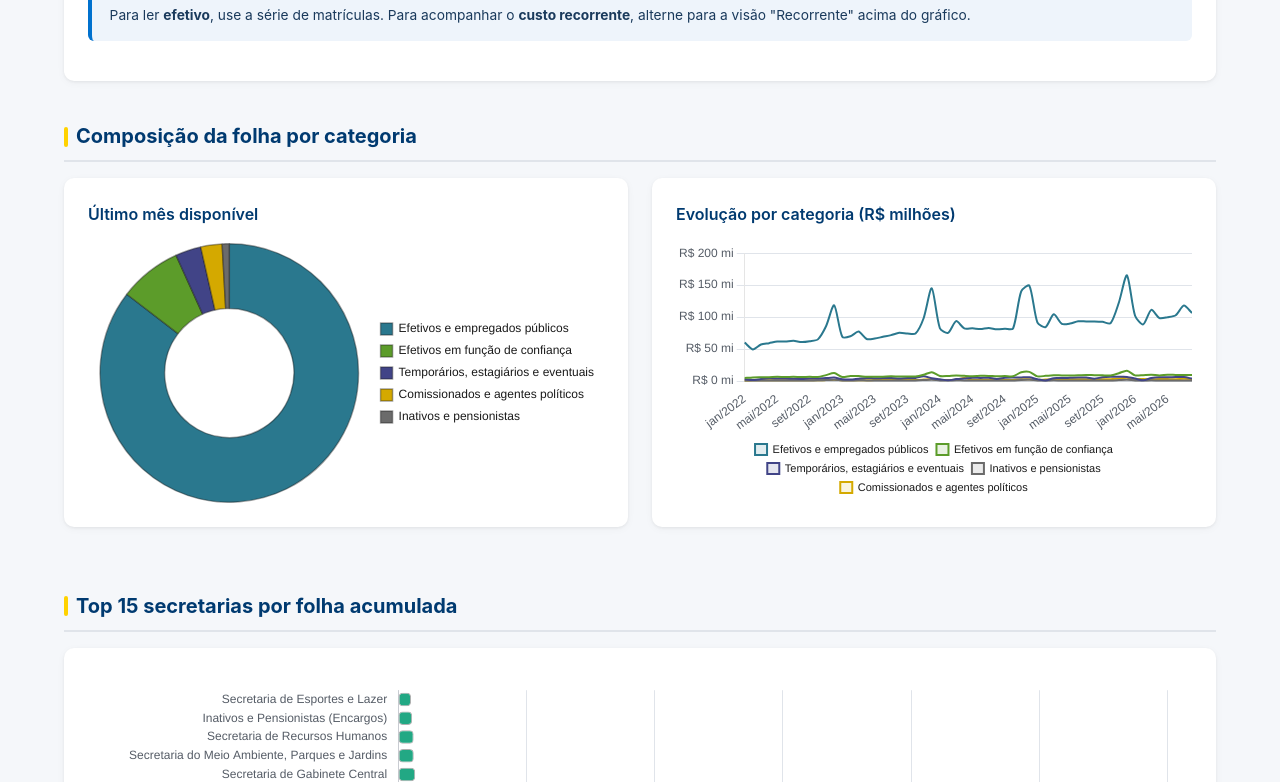
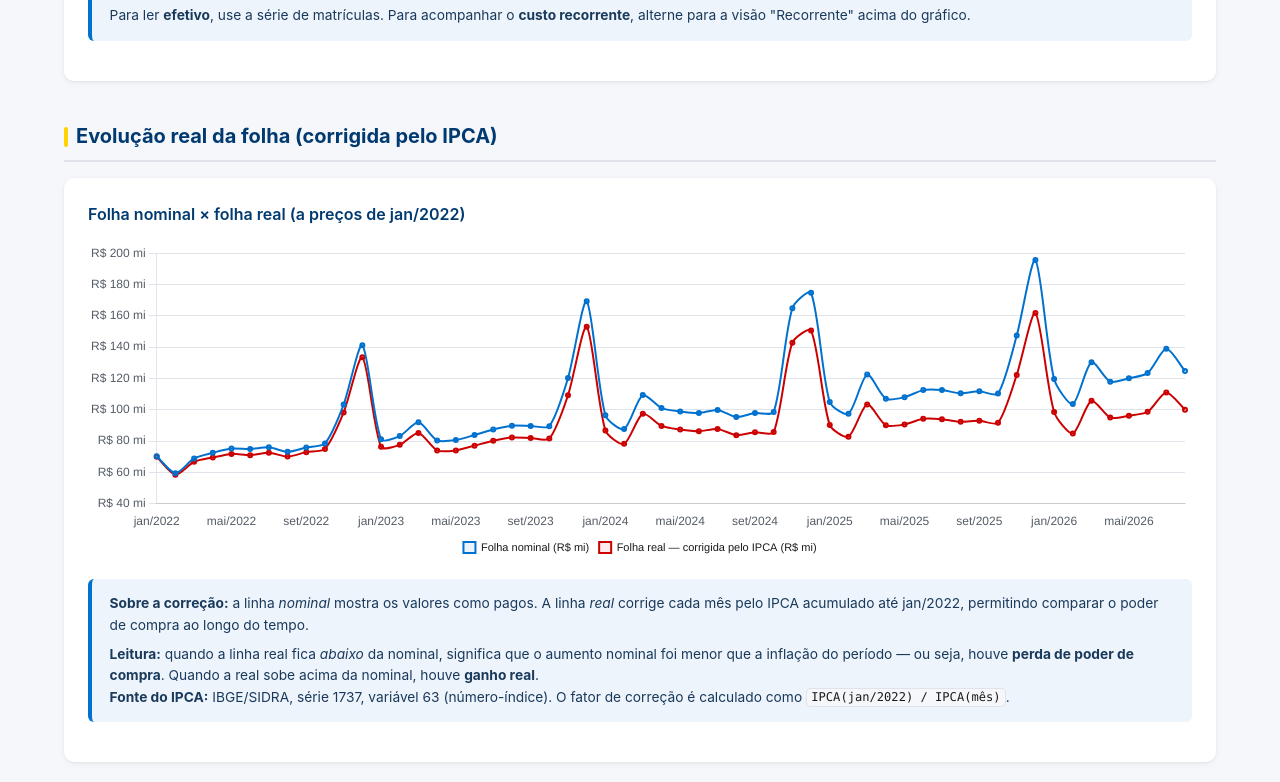
Before and after one commit to obs-sorocaba/raiox-folha-sorocaba, a plain HTML site: page index.html in a window 1280 px wide. Shown: the part 1198-1980 px from the top of the page. Drawn offline with nearby package versions, Linux system fonts and the light colour scheme.

Commit message:
Bloco 3D: grafico de folha nominal x real (corrigida pelo IPCA) na pagina inicial

```diff
--- a/assets/pagina_inicial.js
+++ b/assets/pagina_inicial.js
@@ -2,13 +2,16 @@
    Pagina inicial - Raio-X do Quadro de Pessoal da Prefeitura de Sorocaba
    Le os agregados e renderiza KPIs, graficos e selo de auditoria.
    Toggle: Total x Recorrente no grafico mensal.
+   NOVO: Grafico de folha nominal x real (corrigida pelo IPCA).
    ========================================================================= */
 
 const estadoInicial = {
   folhaMensalTotal: [],
   folhaMensalRecorrente: [],
-  visaoAtual: "total",     // "total" | "recorrente"
+  folhaMensalIPCA: [],       // NOVO
+  visaoAtual: "total",       // "total" | "recorrente"
   graficoMensal: null,
+  graficoMensalIPCA: null,   // NOVO
 };
 
 const num = (v) => (v === null || v === undefined || v === "" ? 0 : Number(v));
@@ -125,6 +128,83 @@ function inicializarToggle() {
   // Marca "Total" como ativo na abertura
   const btnTotal = document.querySelector('[data-visao="total"]');
   if (btnTotal) btnTotal.classList.add("ativo");
+}
+
+/* -------------------------------------------------------------------------
+   Grafico mensal nominal x real (IPCA) — NOVO
+   ------------------------------------------------------------------------- */
+function renderizarGraficoMensalIPCA() {
+  const ctx = document.getElementById("grafico-mensal-ipca");
+  if (!ctx) return;
+
+  const dados = estadoInicial.folhaMensalIPCA;
+  if (!dados || !dados.length) return;
+
+  const labels = dados.map((d) => rotuloPeriodo(d.ano, d.mes));
+  const nominal = dados.map((d) => d.folha_nominal / 1e6);
+  const real = dados.map((d) => d.folha_real / 1e6);
+
+  if (estadoInicial.graficoMensalIPCA) estadoInicial.graficoMensalIPCA.destroy();
+
+  estadoInicial.graficoMensalIPCA = new Chart(ctx, {
+    type: "line",
+    data: {
+      labels,
+      datasets: [
+        {
+          label: "Folha nominal (R$ mi)",
+          data: nominal,
+          borderColor: CORES.azulClaro,
+          backgroundColor: "rgba(0,113,206,0.08)",
+          borderWidth: 2,
+          fill: false,
+          tension: 0.25,
+          pointRadius: 2,
+          pointHoverRadius: 5,
+        },
+        {
+          label: "Folha real — corrigida pelo IPCA (R$ mi)",
+          data: real,
+          borderColor: CORES.nc,
+          backgroundColor: "rgba(204,0,0,0.08)",
+          borderWidth: 2,
+          fill: false,
+          tension: 0.25,
+          pointRadius: 2,
+          pointHoverRadius: 5,
+        },
+      ],
+    },
+    options: {
+      responsive: true,
+      maintainAspectRatio: false,
+      plugins: {
+        legend: {
+          position: "bottom",
+          labels: { color: CORES.pretoSuave, font: { size: 11 }, boxWidth: 12, padding: 10 },
+        },
+        tooltip: {
+          callbacks: {
+            label: (item) => `${item.dataset.label}: R$ ${item.parsed.y.toFixed(1).replace(".", ",")} mi`,
+          },
+        },
+      },
+      scales: {
+        x: {
+          grid: { display: false },
+          ticks: { color: CORES.cinzaTexto, maxRotation: 45, autoSkip: true, maxTicksLimit: 14 },
+        },
+        y: {
+          beginAtZero: false,
+          grid: { color: CORES.cinzaBorda },
+          ticks: {
+            color: CORES.cinzaTexto,
+            callback: (v) => "R$ " + v.toFixed(0) + " mi",
+          },
+        },
+      },
+    },
+  });
 }
 
 /* -------------------------------------------------------------------------
@@ -257,11 +337,12 @@ function renderizarTopSecretarias(topSec, top = 15) {
    ------------------------------------------------------------------------- */
 async function inicializar() {
   try {
-    const [kpis, auditoria, mensalTotal, mensalRecorrente, categoria, topSec] = await Promise.all([
+    const [kpis, auditoria, mensalTotal, mensalRecorrente, mensalIPCA, categoria, topSec] = await Promise.all([
       carregarJSON("dados/kpis.json"),
       carregarJSON("dados/auditoria.json"),
       carregarCSV("dados/folha_mensal.csv"),
       carregarCSV("dados/folha_mensal_recorrente.csv"),
+      carregarCSV("dados/folha_mensal_ipca.csv"),   // NOVO
       carregarCSV("dados/composicao_categoria_mes.csv"),
       carregarCSV("dados/top_secretarias.csv"),
     ]);
@@ -275,11 +356,21 @@ async function inicializar() {
       });
     });
 
+    // NOVO: campos especificos do IPCA
+    mensalIPCA.forEach((r) => {
+      r.folha_nominal = num(r.folha_nominal);
+      r.indice_ipca = num(r.indice_ipca);
+      r.fator_correcao = num(r.fator_correcao);
+      r.folha_real = num(r.folha_real);
+    });
+
     estadoInicial.folhaMensalTotal = mensalTotal;
     estadoInicial.folhaMensalRecorrente = mensalRecorrente;
+    estadoInicial.folhaMensalIPCA = mensalIPCA;   // NOVO
 
     renderizarKPIs(kpis);
     renderizarGraficoMensal();
+    renderizarGraficoMensalIPCA();   // NOVO
     inicializarToggle();
     renderizarComposicaoCategoria(categoria);
     renderizarTopSecretarias(topSec);
--- a/dados/auditoria.json
+++ b/dados/auditoria.json
@@ -1,5 +1,5 @@
 {
-  "gerado_em": "2026-09-21T13:28:36",
+  "gerado_em": "2026-09-21T13:58:27",
   "fonte": "Portal da Transparência de Sorocaba",
   "url_fonte": "https://transparencia.sorocaba.sp.gov.br",
   "periodo_coberto": {
@@ -70,5 +70,7 @@
     "Genero inferido por primeiro nome, base do IBGE/Censo 2010 tratada por Alvaro Justen/Brasil.IO (CC-BY-SA).",
     "Rankings de remuneracao sao sempre agregados por faixa - nenhum servidor e nomeado.",
     "Projeto sem julgamento: apenas organiza dados publicos para consulta."
-  ]
+  ],
+  "ipca_fonte": "api_sidra",
+  "ipca_ultima_atualizacao": "2026-09-21T13:58:03"
 }
--- /dev/null
+++ b/dados/folha_mensal_ipca.csv
@@ -0,0 +1,57 @@
+ano;mes;folha_nominal;indice_ipca;fator_correcao;folha_real
+2022;1;70274692.34;100.54;0.994629;69897247.2050925
+2022;2;59377915.16;101.5555;0.9846837;58468465.081156544
+2022;3;68865322.84;103.2007;0.9689861;66729542.17696569
+2022;4;72460130.02;104.2946;0.9588226;69476410.4974045
+2022;5;75198274.98;104.7848;0.9543372;71764512.5669551
+2022;6;74859337.17;105.4868;0.9479857;70965582.19943963
+2022;7;75946079.45;104.7695;0.9544762;72488721.66302824
+2022;8;73121820.32;104.3923;0.9579247;70045196.38372432
+2022;9;75871210.59;104.0896;0.9607107;72890287.01262622
+2022;10;78465962.79;104.7037;0.9550758;74940941.76723488
+2022;11;103275264.46;105.133;0.951176;98232950.17950724
+2022;12;141153690.4;105.7848;0.945315;133434703.67323253
+2023;1;81143980.59;106.3455;0.9403313;76302221.86400248
+2023;2;83152573.62;107.2388;0.9324983;77539631.78054544
+2023;3;91939165.01;108.0002;0.9259242;85128699.3629846
+2023;4;80393809.94;108.659;0.9203103;73987253.26620676
+2023;5;80588758.53;108.9089;0.9181985;73996474.57469358
+2023;6;83834223.13;108.8218;0.9189336;77038085.6650585
+2023;7;87293434.09;108.9524;0.9178322;80120726.02401838
+2023;8;89727793.85;109.203;0.915726;82166077.85719857
+2023;9;89621692.59;109.4869;0.9133513;81856092.32987075
+2023;10;89485511.74;109.7497;0.9111645;81536024.90930744
+2023;11;120240059.83;110.057;0.9086204;109252571.2933073
+2023;12;169348904.26;110.6733;0.9035605;153016974.1218598
+2024;1;96436581.85;111.1381;0.8997814;86771840.69042978
+2024;2;87603467.53;112.0606;0.8923747;78175115.4405544
+2024;3;109326020.21;112.2399;0.8909492;97403924.94314604
+2024;4;101013090.35;112.6664;0.8875764;89656831.179405
+2024;5;98870785.13;113.1846;0.8835122;87353545.39854892
+2024;6;97820809.6;113.4223;0.8816607;86244765.1957376
+2024;7;99864776.48;113.8533;0.8783231;87713539.05366367
+2024;8;95317817.08;113.8305;0.8784988;83736586.94103114
+2024;9;97837400.11;114.3314;0.8746503;85573514.12128542
+2024;10;98516206.1;114.9717;0.8697796;85687382.66035862
+2024;11;164842333.46;115.42;0.8664006;142819496.67398602
+2024;12;174687312.44;116.0202;0.8619186;150566247.8837641
+2025;1;104916189.43;116.2059;0.8605418;90284761.95877725
+2025;2;97394039.82;117.7282;0.8494144;82727902.59520073
+2025;3;122414115.01;118.3874;0.8446842;103401268.34104253
+2025;4;107027107.06;118.8965;0.8410676;90017032.65840665
+2025;5;108027237.48;119.2056;0.8388865;90622591.21877363
+2025;6;112514239.75;119.4917;0.836878;94160691.1923637
+2025;7;112522782.32;119.8024;0.8347078;93923638.82027118
+2025;8;110463399.24;119.6706;0.8356269;92306192.60834324
+2025;9;111734035.32;120.245;0.8316351;92921945.01532793
+2025;10;110279554.48;120.3533;0.8308873;91629880.81186505
+2025;11;147355080.14;120.5699;0.8293944;122215476.21335438
+2025;12;195618641.99;120.9678;0.8266664;161711355.98426554
+2026;1;119601635.45;121.367;0.8239474;98545451.85373095
+2026;2;103607784.27;122.2165;0.8182198;84773942.78845307
+2026;3;130341240.2;123.2921;0.8110823;105717472.57844357
+2026;4;117938726.44;124.1181;0.8056842;95021370.04220915
+2026;5;120069417.43;124.838;0.8010382;96180189.04007141
+2026;6;123384176.69;125.0377;0.7997586;98677553.71832132
+2026;7;138886330.38;125.1253;0.7991991;110997835.62707597
+2026;8;124784562.77;124.7249;0.8017648;100047868.27646786
--- a/dados/kpis.json
+++ b/dados/kpis.json
@@ -25,5 +25,5 @@
     "folha_bruta": 70274692.34
   },
   "variacao_periodo_percentual": 77.57,
-  "gerado_em": "2026-09-21T13:28:35"
+  "gerado_em": "2026-09-21T13:58:25"
 }
--- a/index.html
+++ b/index.html
@@ -127,6 +127,33 @@
       </div>
     </section>
 
+    <section class="secao" id="evolucao-real">
+      <h2 class="secao-titulo">Evolução real da folha (corrigida pelo IPCA)</h2>
+      <div class="cartao">
+        <div class="cartao-titulo">Folha nominal × folha real (a preços de jan/2022)</div>
+        <div class="grafico-container">
+          <canvas id="grafico-mensal-ipca" aria-label="Gráfico de linhas comparando a folha nominal com a folha real corrigida pelo IPCA entre 2022 e 2026"></canvas>
+        </div>
+        <div class="aviso-metodologico">
+          <p style="margin-bottom: 0.5rem;">
+            <strong>Sobre a correção:</strong> a linha <em>nominal</em> mostra os valores
+            como pagos. A linha <em>real</em> corrige cada mês pelo IPCA acumulado até
+            jan/2022, permitindo comparar o poder de compra ao longo do tempo.
+          </p>
+          <p>
+            <strong>Leitura:</strong> quando a linha real fica <em>abaixo</em> da nominal,
+            significa que o aumento nominal foi menor que a inflação do período — ou seja,
+            houve <strong>perda de poder de compra</strong>. Quando a real sobe acima da
+            nominal, houve <strong>ganho real</strong>.
+          </p>
+          <p>
+            <strong>Fonte do IPCA:</strong> IBGE/SIDRA, série 1737, variável 63 (número-índice).
+            O fator de correção é calculado como <code>IPCA(jan/2022) / IPCA(mês)</code>.
+          </p>
+        </div>
+      </div>
+    </section>
+
     <section class="secao" id="composicao-categoria">
       <h2 class="secao-titulo">Composição da folha por categoria</h2>
       <div class="grade-2">
```
Also changed, not shown: dados/manifest.json.
